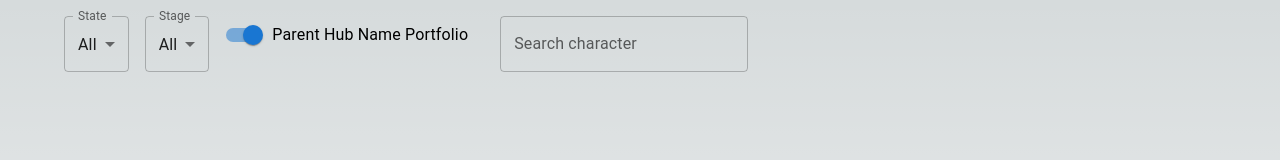
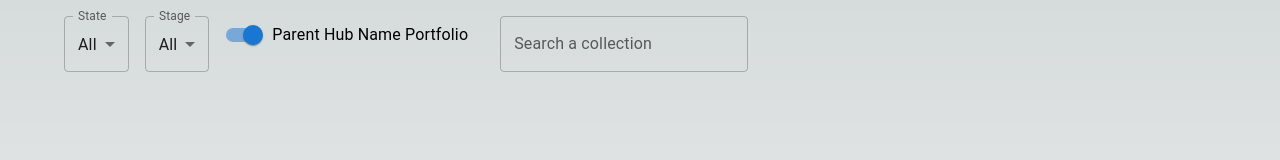
Before and after one commit to revione/collections-cleanhub, a Next.js app: page / in a window 1280 px wide. Shown: the top 160 px of the page. Built offline with nearby package versions, Linux system fonts and the light colour scheme.

Commit message:
rename label search filter

```diff
--- a/app/components/filters/SerchFilter.tsx
+++ b/app/components/filters/SerchFilter.tsx
@@ -10,7 +10,7 @@ export default function SearchFilters({
   return (
     <div>
       <TextField
-        label="Search character"
+        label="Search a collection"
         value={searchText}
         onChange={handleSearchChange}
       />
```
